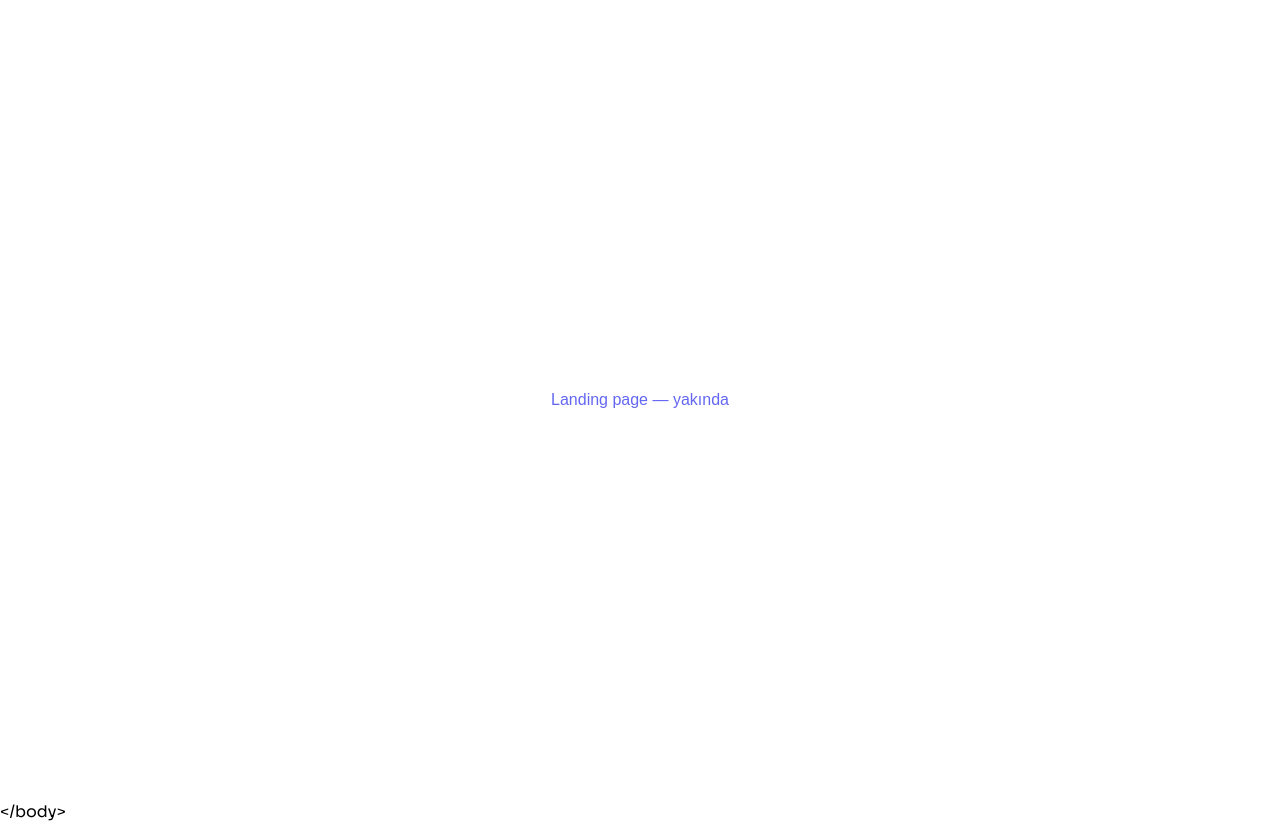
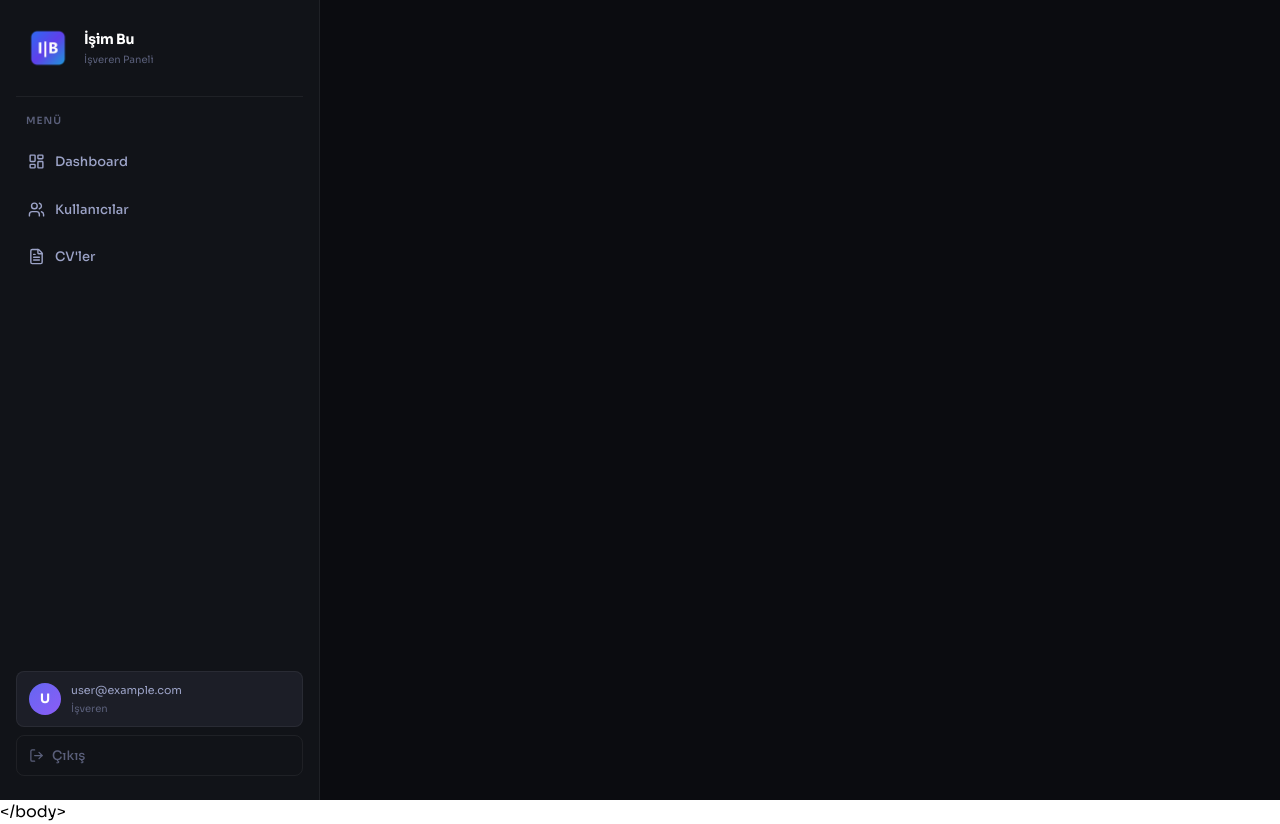
Before and after one commit to omer-akkoca/isim-bu-dashboard, a React (Vite) app: page /dashboard/user/1 in a window 1280 px wide. Before the commit this address led to /. Built offline with nearby package versions, Linux system fonts and the light colour scheme; no server answers; sample sign-in values are in the browser's storage.

Commit message:
UserDetails Screen

```diff
--- a/src/App.tsx
+++ b/src/App.tsx
@@ -2,7 +2,7 @@ import { BrowserRouter, Routes, Route, Navigate } from 'react-router-dom';
 import ProtectedRoute from './components/ProtectedRoute';
 import DashboardLayout from './pages/dashboard/DashboardLayout';
 import { AuthProvider } from './providers/AuthProvider';
-import { CVsPage, DashboardHome, HomePage, LoginPage, UsersPage } from './pages';
+import { CVsPage, DashboardHome, HomePage, LoginPage, UserDetails, UsersPage } from './pages';
 
 function App() {
   return (
@@ -22,6 +22,7 @@ function App() {
           >
             <Route index element={<DashboardHome />} />
             <Route path="users" element={<UsersPage />} />
+            <Route path="user/:user_id" element={<UserDetails />} />
             <Route path="cvs" element={<CVsPage />} />
           </Route>
           <Route path="*" element={<Navigate to="/" replace />} />
--- /dev/null
+++ b/src/pages/dashboard/UserDetails.tsx
@@ -0,0 +1,9 @@
+const UserDetails = () => {
+  return (
+    <div className="p-10 mx-auto animate-[fadeUp_0.3s_ease]">
+      <style>{`@keyframes fadeUp { from { opacity:0; transform:translateY(10px); } to { opacity:1; transform:translateY(0); } }`}</style>
+    </div>
+  );
+};
+
+export { UserDetails };
--- a/src/pages/dashboard/index.ts
+++ b/src/pages/dashboard/index.ts
@@ -1,3 +1,4 @@
 export { CVsPage } from './CVsPage';
 export { UsersPage } from './UsersPage';
 export { DashboardHome } from './DashboardHome';
+export { UserDetails } from './UserDetails';
```
